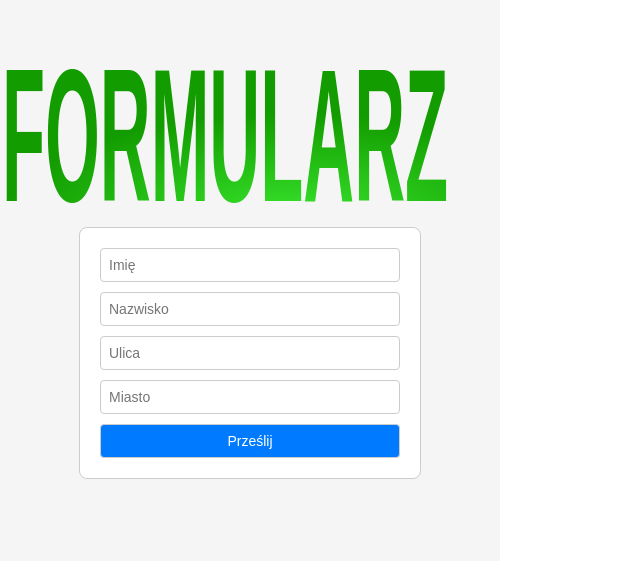
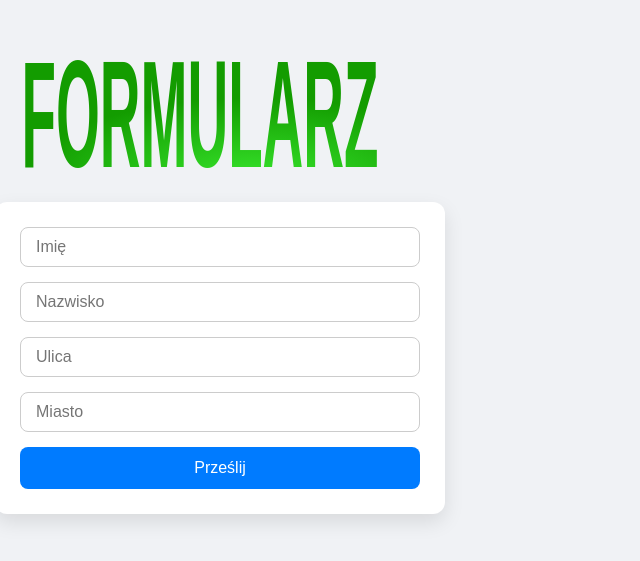
Before and after one commit to SzymeQ-pl/formularz, a React (Vite) app: page / in a window 1280 px wide. Shown: the part 117-678 px from the top of the page, without its empty margins (0-640 px from the left). Built offline with nearby package versions, Linux system fonts and the light colour scheme.

Commit message:
Update App.css

```diff
--- a/src/App.css
+++ b/src/App.css
@@ -1,49 +1,60 @@
+/* App.css */
+body, html {
+  margin: 0;
+  padding: 0;
+  height: 100%;
+  font-family: Arial, sans-serif;
+  background-color: #f0f2f5;
+}
 
 .App {
   display: flex;
   flex-direction: column;
+  align-items: center;
   justify-content: center;
-  align-items: center;
   min-height: 100vh;
-  background-color: #f5f5f5;
-  font-family: Arial, sans-serif;
+  padding: 20px;
+  box-sizing: border-box;
 }
 
 .banner {
+  max-width: 400px;
   width: 100%;
-  max-width: 600px;
-  object-fit: contain;
-  margin-bottom: 20px;
+  margin-bottom: 30px;
 }
 
 .form {
   display: flex;
   flex-direction: column;
-  gap: 10px;
-  width: 300px;
-  padding: 20px;
+  gap: 15px;
+  width: 100%;
+  max-width: 400px;
   background-color: #fff;
-  border-radius: 8px;
-  border: 1px solid #ccc;
-  margin-bottom: 30px;
+  padding: 25px;
+  border-radius: 12px;
+  box-shadow: 0 8px 20px rgba(0, 0, 0, 0.1);
 }
 
-.form input,
-.form button {
-  padding: 8px;
-  font-size: 14px;
+.form input {
+  padding: 10px 15px;
+  font-size: 16px;
   border: 1px solid #ccc;
-  border-radius: 4px;
+  border-radius: 8px;
+  outline: none;
+  transition: border-color 0.2s;
 }
 
 .form input:focus {
-  outline: none;
   border-color: #007bff;
 }
 
 .form button {
+  padding: 12px;
+  font-size: 16px;
   background-color: #007bff;
   color: white;
+  border: none;
+  border-radius: 8px;
   cursor: pointer;
   transition: background-color 0.2s;
 }
@@ -53,20 +64,26 @@
 }
 
 .table {
+  margin-top: 30px;
+  border-collapse: collapse;
   width: 100%;
   max-width: 600px;
-  border-collapse: collapse;
   background-color: #fff;
-  border-radius: 8px;
+  border-radius: 12px;
   overflow: hidden;
+  box-shadow: 0 8px 20px rgba(0, 0, 0, 0.1);
 }
 
-.table th,
-.table td {
-  padding: 8px;
-  border: 1px solid #ccc;
+.table th, .table td {
+  padding: 12px 15px;
+  text-align: left;
 }
 
 .table th {
-  background-color: #f0f0f0;
+  background-color: #007bff;
+  color: white;
 }
+
+.table tr:nth-child(even) {
+  background-color: #f8f9fa;
+}
```
